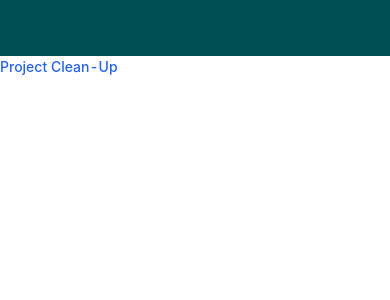
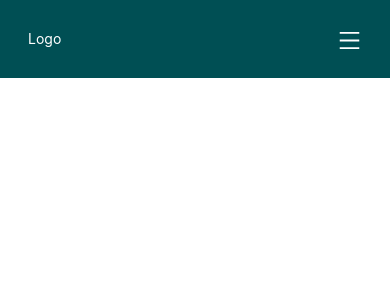
Before and after one commit to SchoolOfCode/environment_variables_frontend, a Next.js app in the folder project-app/: page / in a window 390 px wide. Shown: the top 300 px of the page. Built offline with nearby package versions, Linux system fonts and the light colour scheme.

Commit message:
hamburger menu moved to right, web responsive

```diff
--- a/project-app/components/Navbar/Navbar.jsx
+++ b/project-app/components/Navbar/Navbar.jsx
@@ -51,13 +51,16 @@ const menu = (
 
 export default function Navbar() {
   return (
-    <div>
+    <div className="fixed">
       <div className=" flex justify-between w-[100vw] bg-[#004F54] text-[white] ml-[0px] px-[2em] py-[2em]">
-
+        <div>Logo</div>
         <Link href="#home">
-          <a className="text-[white] hidden md:flex items-center space-x-1">Home</a>
+          <a className="text-[white] hidden md:flex items-center ">Home</a>
         </Link>
-        <Dropdown overlay={menu} className="text-[white] hidden md:flex items-center space-x-1">
+        <Dropdown
+          overlay={menu}
+          className="text-[white] hidden md:flex items-center"
+        >
           <a onClick={(e) => e.preventDefault()}>
             <Space>
               Do Your Part
@@ -66,16 +69,27 @@ export default function Navbar() {
           </a>
         </Dropdown>
         <Link href="#weather">
-          <a className="text-[white] hidden md:flex items-center space-x-1">Weather</a>
+          <a className="text-[white] hidden md:flex items-center ">Weather</a>
         </Link>
         <Link href="#contact">
-          <a className="text-[white] hidden md:flex items-center space-x-1">Contact</a>
+          <a className="text-[white] hidden md:flex items-center ">Contact</a>
         </Link>
-        </div>
+        <AiOutlineMenu
+          className="md:hidden absolute inset-y-[2em] right-[2em]"
+          size={25}
+        />
+      </div>
     </div>
   );
 }
 
-// padding 2em
-// 100vw container
-// padding top and bottom 2em
+//SideBar Menu Plan
+
+// Make seperate div that shows up when screen size is half(md)
+// In that div we need:
+// Close icon
+// Links
+
+// needs to have green bg
+// needs to be as tall as the screen
+// needs to open and close when hamburger icon/ x icon is clicked
```
